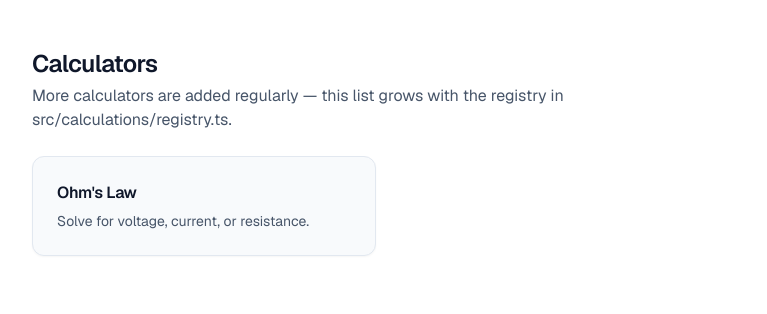
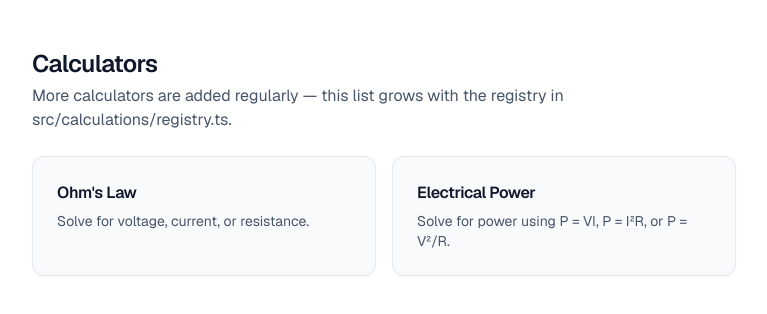
Before and after one commit to mushahidktk47-cmyk/Elecora, a Next.js app: page /calculators in a window 1280 px wide. Shown: the top 314 px of the page, without its empty margins (256-1023 px from the left). Built offline with nearby package versions, Linux system fonts and the light colour scheme.

Commit message:
feat: add Power calculator (DC/resistive)

```diff
--- /dev/null
+++ b/src/calculations/power.ts
@@ -0,0 +1,126 @@
+import type { CalculationResult } from "./types";
+
+/**
+ * Electrical Power — DC / purely resistive loads only.
+ *
+ * Domain rules (reviewed with the founder, an EE student):
+ * - Voltage and current MAY be zero (P = 0 W is a valid result).
+ * - Resistance must be strictly greater than zero as an input.
+ * - Negative values are rejected for all three quantities.
+ * - This calculator assumes a purely resistive relationship
+ *   (V = IR holds directly). AC circuits with a power factor are
+ *   handled by the separate 1-Phase Power calculator, not here.
+ * - Exactly two of {voltage, current, resistance} must be provided;
+ *   there is no consistency cross-check for the case where all three
+ *   are given, since the UI only ever collects two.
+ */
+
+export interface PowerResult {
+  value: number;
+  unit: "W";
+  formulaUsed: string;
+}
+
+export interface PowerInput {
+  voltage?: number;
+  current?: number;
+  resistance?: number;
+}
+
+function isNegative(n: number): boolean {
+  return n < 0;
+}
+
+export function solveFromVoltageCurrent(
+  voltage: number,
+  current: number
+): CalculationResult<PowerResult> {
+  if (isNegative(voltage) || isNegative(current)) {
+    return {
+      success: false,
+      error: "NEGATIVE_VALUE",
+      message: "Voltage and current cannot be negative.",
+    };
+  }
+  return {
+    success: true,
+    data: { value: voltage * current, unit: "W", formulaUsed: "P = V × I" },
+  };
+}
+
+export function solveFromCurrentResistance(
+  current: number,
+  resistance: number
+): CalculationResult<PowerResult> {
+  if (isNegative(current) || isNegative(resistance)) {
+    return {
+      success: false,
+      error: "NEGATIVE_VALUE",
+      message: "Current and resistance cannot be negative.",
+    };
+  }
+  if (resistance === 0) {
+    return {
+      success: false,
+      error: "DIVISION_BY_ZERO",
+      message: "Resistance must be greater than zero.",
+    };
+  }
+  return {
+    success: true,
+    data: { value: current * current * resistance, unit: "W", formulaUsed: "P = I² × R" },
+  };
+}
+
+export function solveFromVoltageResistance(
+  voltage: number,
+  resistance: number
+): CalculationResult<PowerResult> {
+  if (isNegative(voltage) || isNegative(resistance)) {
+    return {
+      success: false,
+      error: "NEGATIVE_VALUE",
+      message: "Voltage and resistance cannot be negative.",
+    };
+  }
+  if (resistance === 0) {
+    return {
+      success: false,
+      error: "DIVISION_BY_ZERO",
+      message: "Resistance must be greater than zero.",
+    };
+  }
+  return {
+    success: true,
+    data: {
+      value: (voltage * voltage) / resistance,
+      unit: "W",
+      formulaUsed: "P = V² / R",
+    },
+  };
+}
+
+/**
+ * Dispatcher used by the calculator registry. Expects exactly two of
+ * voltage/current/resistance to be provided.
+ */
+export function calculatePower(input: PowerInput): CalculationResult<PowerResult> {
+  const { voltage, current, resistance } = input;
+  const providedCount = [voltage, current, resistance].filter((v) => v !== undefined).length;
+
+  if (providedCount !== 2) {
+    return {
+      success: false,
+      error: "INVALID_INPUT",
+      message: "Provide exactly two of voltage, current, and resistance.",
+    };
+  }
+
+  if (voltage !== undefined && current !== undefined) {
+    return solveFromVoltageCurrent(voltage, current);
+  }
+  if (current !== undefined && resistance !== undefined) {
+    return solveFromCurrentResistance(current, resistance);
+  }
+  return solveFromVoltageResistance(voltage as number, resistance as number);
+}
--- a/src/calculations/registry.ts
+++ b/src/calculations/registry.ts
@@ -1,6 +1,8 @@
 import type { z } from "zod";
 import { calculateOhmsLaw, type OhmsLawInput, type OhmsLawResult } from "./ohms-law";
+import { calculatePower, type PowerInput, type PowerResult } from "./power";
 import { ohmsLawFormSchema } from "@/lib/validation/ohms-law";
+import { powerFormSchema } from "@/lib/validation/power";
 import type { CalculationResult } from "./types";
 
 /**
@@ -48,6 +50,14 @@ export const calculatorRegistry: CalculatorDefinition[] = [
     schema: ohmsLawFormSchema,
     calculate: calculateOhmsLaw,
   }),
+  defineCalculator<PowerInput, PowerResult>({
+    slug: "power",
+    name: "Electrical Power",
+    description: "Solve for power using P = VI, P = I²R, or P = V²/R.",
+    category: "Basic Circuits",
+    schema: powerFormSchema,
+    calculate: calculatePower,
+  }),
 ];
 
 export function getCalculatorBySlug(slug: string): CalculatorDefinition | undefined {
--- /dev/null
+++ b/src/components/calculators/power-calculator.tsx
@@ -0,0 +1,106 @@
+"use client";
+
+import { useState } from "react";
+import { FormulaDisplay } from "@/components/engineering/formula-display";
+import { CalculatorField } from "@/components/engineering/calculator-field";
+import { ResultCard } from "@/components/engineering/result-card";
+import { WarningAlert } from "@/components/engineering/warning-alert";
+import { powerFormSchema } from "@/lib/validation/power";
+import { calculatePower } from "@/calculations/power";
+
+/**
+ * Unlike Ohm's Law (solve for any 1 of 3), Power always solves FOR
+ * power — the user picks which pair of {voltage, current, resistance}
+ * they know. Once two fields are filled, the third is disabled rather
+ * than just warned about, since the dispatcher requires exactly two.
+ */
+export function PowerCalculator() {
+  const [voltage, setVoltage] = useState("");
+  const [current, setCurrent] = useState("");
+  const [resistance, setResistance] = useState("");
+
+  const isVoltageFilled = voltage.trim() !== "";
+  const isCurrentFilled = current.trim() !== "";
+  const isResistanceFilled = resistance.trim() !== "";
+  const filledCount = [isVoltageFilled, isCurrentFilled, isResistanceFilled].filter(
+    Boolean
+  ).length;
+
+  const voltageDisabled = filledCount === 2 && !isVoltageFilled;
+  const currentDisabled = filledCount === 2 && !isCurrentFilled;
+  const resistanceDisabled = filledCount === 2 && !isResistanceFilled;
+
+  const parsed = powerFormSchema.safeParse({ voltage, current, resistance });
+
+  const fieldErrors: Partial<Record<"voltage" | "current" | "resistance", string>> = {};
+  if (!parsed.success) {
+    for (const issue of parsed.error.issues) {
+      const key = issue.path[0];
+      if (key === "voltage" || key === "current" || key === "resistance") {
+        fieldErrors[key] = issue.message;
+      }
+    }
+  }
+
+  const result = parsed.success && filledCount === 2 ? calculatePower(parsed.data) : undefined;
+
+  return (
+    <div className="flex flex-col gap-6">
+      <FormulaDisplay label="Electrical Power" formula="P = V × I = I² × R = V² / R" />
+
+      <p className="text-sm text-muted-foreground">
+        Assumption: this calculator is for DC or purely resistive loads. For
+        AC circuits involving power factor, use the 1-Phase Power
+        calculator.
+      </p>
+
+      <div className="grid grid-cols-1 gap-4 sm:grid-cols-3">
+        <CalculatorField
+          id="voltage"
+          label="Voltage"
+          unit="V"
+          value={voltage}
+          onChange={setVoltage}
+          placeholder="e.g. 12"
+          error={fieldErrors.voltage}
+          disabled={voltageDisabled}
+        />
+        <CalculatorField
+          id="current"
+          label="Current"
+          unit="A"
+          value={current}
+          onChange={setCurrent}
+          placeholder="e.g. 2"
+          error={fieldErrors.current}
+          disabled={currentDisabled}
+        />
+        <CalculatorField
+          id="resistance"
+          label="Resistance"
+          unit="Ω"
+          value={resistance}
+          onChange={setResistance}
+          placeholder="e.g. 5"
+          error={fieldErrors.resistance}
+          disabled={resistanceDisabled}
+        />
+      </div>
+
+      {filledCount < 2 ? (
+        <p className="text-sm text-muted-foreground">
+          Enter any two values to calculate power.
+        </p>
+      ) : result && !result.success ? (
+        <WarningAlert message={result.message} />
+      ) : result && result.success ? (
+        <ResultCard
+          label="Power"
+          value={result.data.value}
+          unit={result.data.unit}
+          formulaUsed={`Using ${result.data.formulaUsed}`}
+        />
+      ) : null}
+    </div>
+  );
+}
--- a/src/components/calculators/registry.tsx
+++ b/src/components/calculators/registry.tsx
@@ -1,5 +1,6 @@
 import type { ComponentType } from "react";
 import { OhmsLawCalculator } from "./ohms-law-calculator";
+import { PowerCalculator } from "./power-calculator";
 
 /**
  * Maps a calculator's slug to its React UI component. Deliberately kept
@@ -8,4 +9,5 @@ import { OhmsLawCalculator } from "./ohms-law-calculator";
  */
 export const calculatorComponents: Record<string, ComponentType> = {
   "ohms-law": OhmsLawCalculator,
+  power: PowerCalculator,
 };
--- a/src/components/engineering/calculator-field.tsx
+++ b/src/components/engineering/calculator-field.tsx
@@ -10,6 +10,7 @@ interface CalculatorFieldProps {
   onChange: (value: string) => void;
   placeholder?: string;
   error?: string;
+  disabled?: boolean;
   className?: string;
 }
 
@@ -21,6 +22,11 @@ interface CalculatorFieldProps {
  * A unit-selector dropdown (e.g. switching between V/mV/kV) needs the
  * Select component, which is deliberately deferred until a calculator
  * actually needs unit conversion — see Phase 2 component scope.
+ *
+ * `disabled` is used by calculators (e.g. Power) where the user must
+ * fill exactly N of several fields — the remaining field(s) get
+ * disabled once N are filled, guiding the user rather than just
+ * warning them after the fact.
  */
 export function CalculatorField({
   id,
@@ -30,6 +36,7 @@ export function CalculatorField({
   onChange,
   placeholder,
   error,
+  disabled,
   className,
 }: CalculatorFieldProps) {
   return (
@@ -43,6 +50,7 @@ export function CalculatorField({
           value={value}
           onChange={(e) => onChange(e.target.value)}
           placeholder={placeholder}
+          disabled={disabled}
           aria-invalid={Boolean(error)}
           aria-describedby={error ? `${id}-error` : undefined}
           className="font-mono"
--- /dev/null
+++ b/src/lib/validation/power.ts
@@ -0,0 +1,22 @@
+import { z } from "zod";
+
+/**
+ * Same format-level validation pattern as src/lib/validation/ohms-law.ts:
+ * converts an empty string to "not yet filled in" (undefined), and only
+ * checks "is this a real, finite number?" Domain rules (negative/zero)
+ * live in src/calculations/power.ts.
+ */
+const numericField = z
+  .string()
+  .transform((val) => (val.trim() === "" ? undefined : Number(val)))
+  .refine((val) => val === undefined || Number.isFinite(val), {
+    message: "Enter a valid number.",
+  });
+
+export const powerFormSchema = z.object({
+  voltage: numericField,
+  current: numericField,
+  resistance: numericField,
+});
+
+export type PowerFormValues = z.infer<typeof powerFormSchema>;
```
Also changed, not shown: 1 other file (tests, documents, lock files or other folders).
